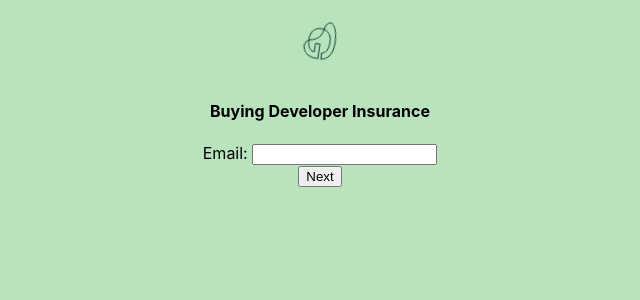
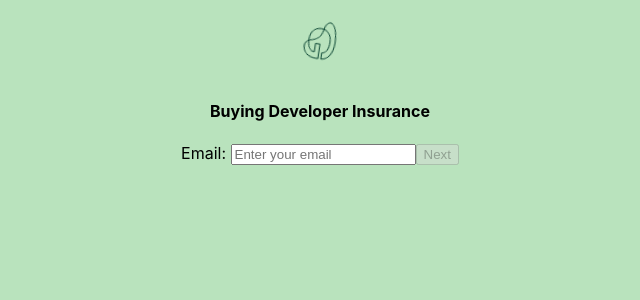
Before and after one commit to annygil/GetSafeTest, a React (Create React App) app: page /buy/insurance_dev in a window 1280 px wide. Shown: the top 300 px of the page, without its empty margins (320-960 px from the left). Built offline with nearby package versions, Linux system fonts and the light colour scheme.

Commit message:
Update EmailStep.tsx
Refactorin EmailStep structure

```diff
--- a/src/buyflow/EmailStep.tsx
+++ b/src/buyflow/EmailStep.tsx
@@ -1,15 +1,39 @@
-  import React, { useState } from 'react';
-
+import React, { useState,useEffect } from 'react';
+import useForm  from '../Hooks/Validations/useForm';
+import validate from '../Hooks/Validations/validateInputs';
+import { FormInput } from './../components/FormInput';
+import { ButtonNext } from './../components/ButtonNext';
 interface EmailStepProps {
     cb: (field: string, value: string) => void,
 }
 
-const EmailStep: React.FC<EmailStepProps> = (props) => {
-    const [email, setEmail] = useState('');
+
+const EmailStep: React.FC<EmailStepProps> = ( props ) => {
+    const { handleError, values, errors } = useForm( validate );
+
+    const handleNextStep = () => {
+        if( values.email.length > 0 && errors.emailError?.length === 0){
+            props.cb('email', values.email)
+        }
+   };
+
     return <>
-        <div>Email: <input type='email' onChange={({target: {value}}) => {setEmail(value)}} value={email}></input></div>
-        <button onClick={() => props.cb('email', email)}>Next</button>
+        <FormInput
+            label='Email: '
+            id='email'
+            type='email'
+            name= 'email'
+            placeholder='Enter your email'
+            onChange={handleError}
+            errorMessage={errors.emailError}
+            value={values.email}/>
+        <ButtonNext
+            onClick={handleNextStep}
+            disabled={values.email.length>0 && errors.emailError?.length==0 ? false : true}
+            name='Next'
+        />
     </>;
 };
 
+
 export default EmailStep;
```
